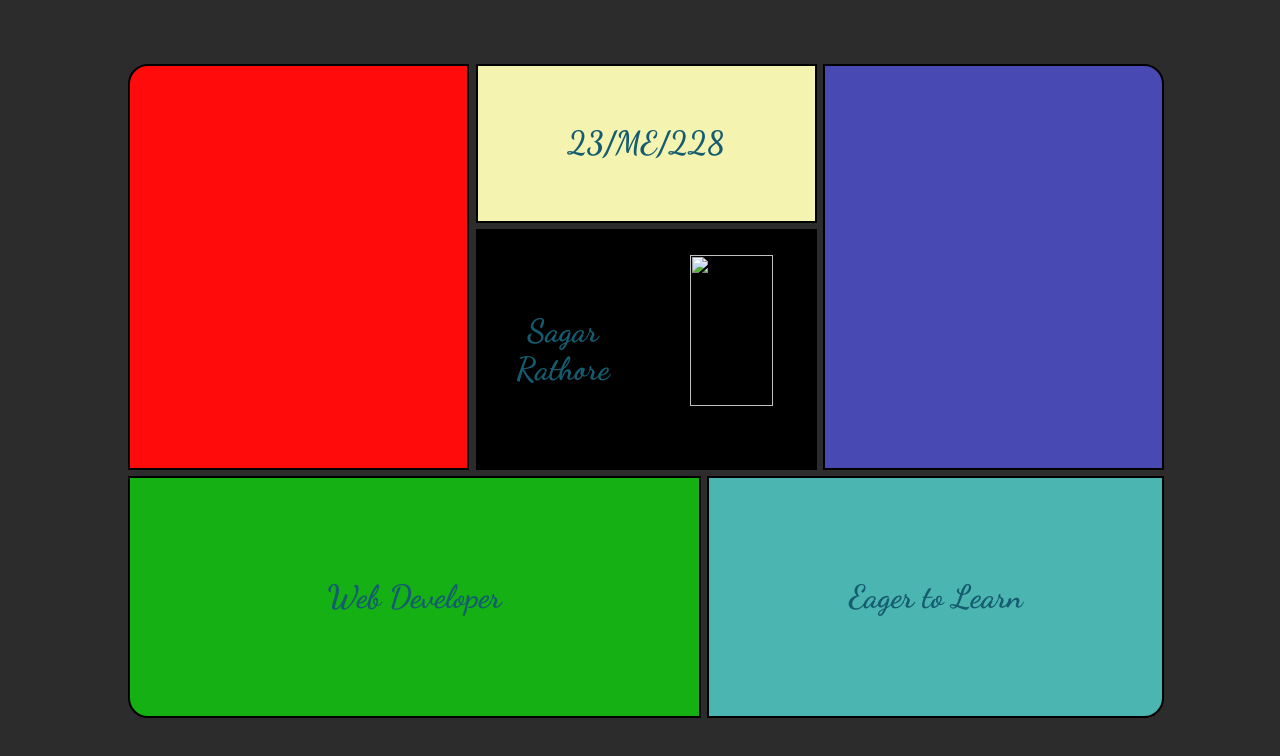
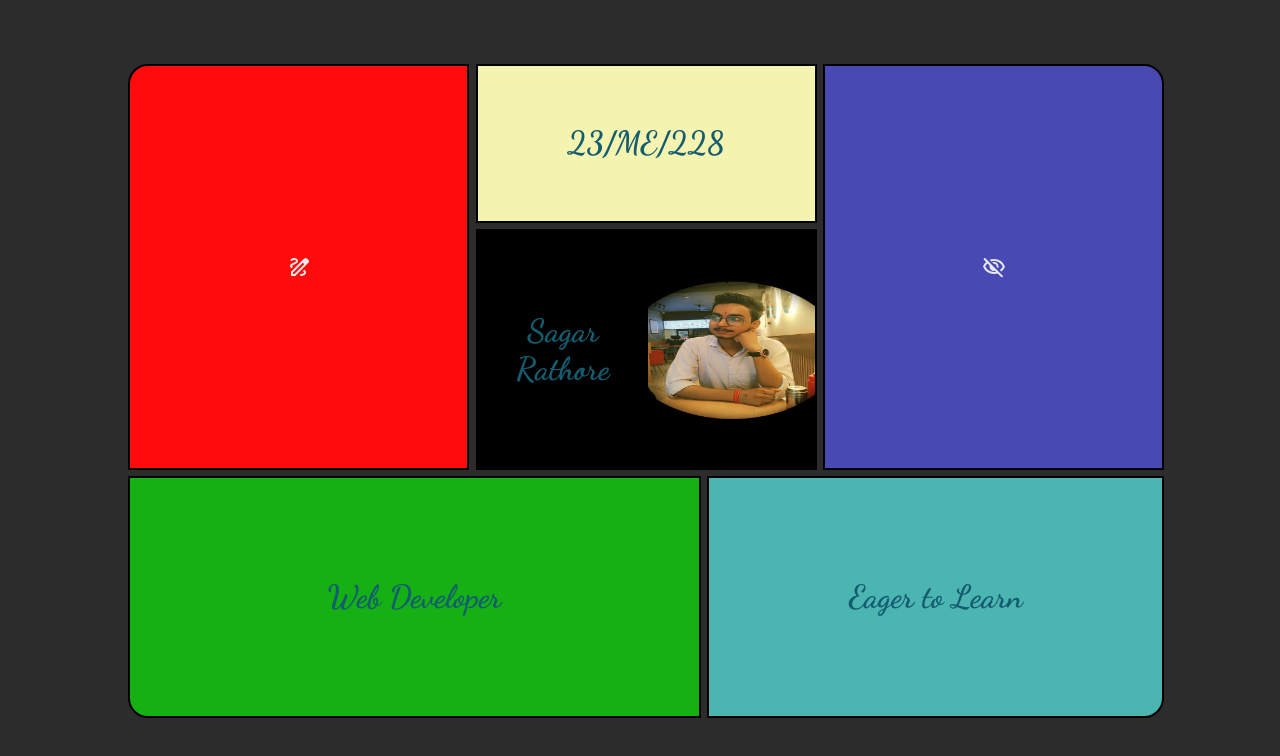
Before and after one commit to SagarRathore1/GDSC-Recruitment-task, a plain HTML site: page index.html in a window 1280 px wide. Drawn offline with Linux system fonts and the light colour scheme.

Commit message:
Update index.html

```diff
--- a/index.html
+++ b/index.html
@@ -8,10 +8,10 @@
 </head>
 <body>
   <div class="container">
-    <div class="item pencil"><img src="/images/draw_24dp_E8EAED_FILL0_wght400_GRAD0_opsz24.svg" alt=""></div>
-    <div class="item no-visibibility"><img src="/images/visibility_off_24dp_E8EAED_FILL0_wght400_GRAD0_opsz24.svg" alt=""></div>
+    <div class="item pencil"><img src="draw_24dp_E8EAED_FILL0_wght400_GRAD0_opsz24.svg" alt=""></div>
+    <div class="item no-visibibility"><img src="visibility_off_24dp_E8EAED_FILL0_wght400_GRAD0_opsz24.svg" alt=""></div>
     <div class="item name">Sagar Rathore
-      <img src="/images/WhatsApp Image 2024-10-02 at 17.53.28_71e36e39.jpg" alt="">
+      <img src="WhatsApp Image 2024-10-02 at 17.53.28_71e36e39.jpg" alt="">
     </div>
     <div class="item number">23/ME/228</div>
     <div class="item work">Web Developer</div>
```
